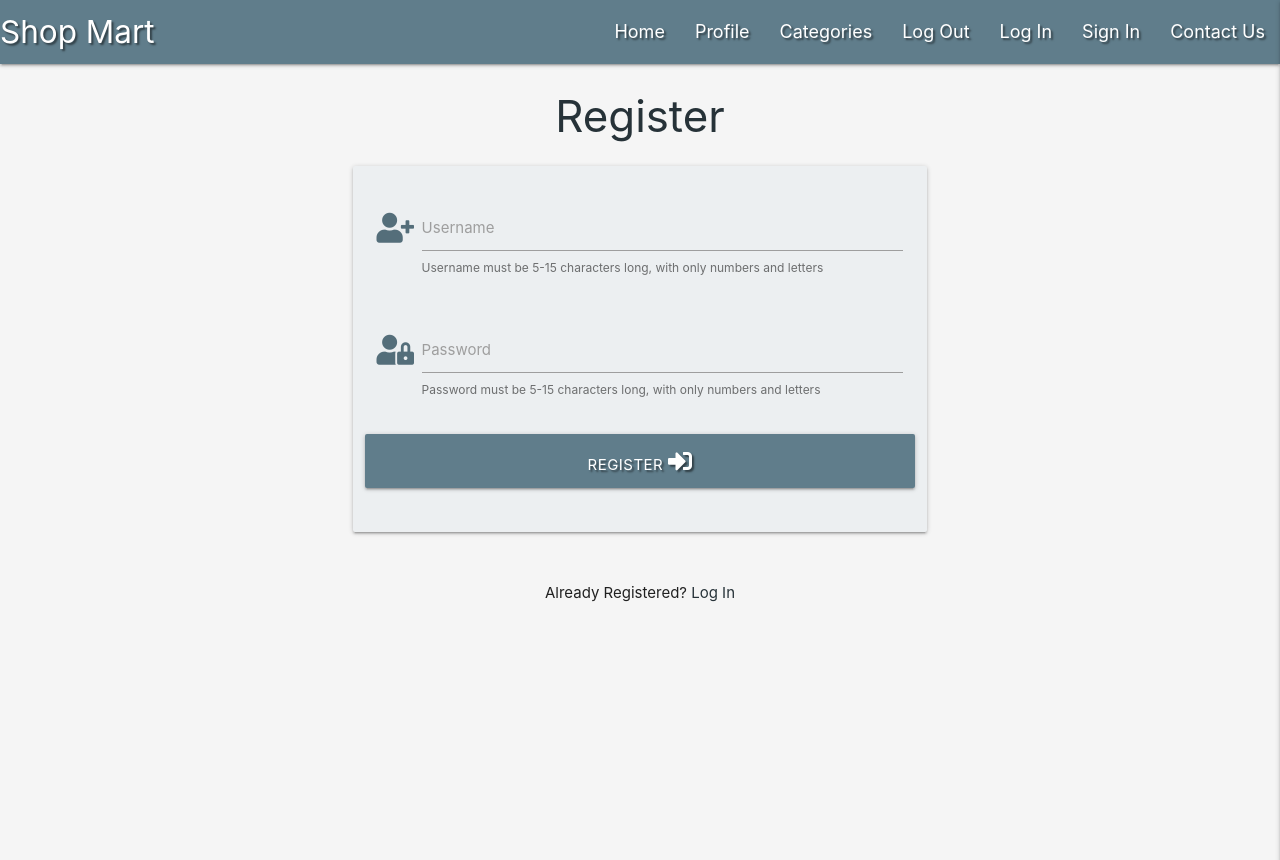
After one commit to vijusuren/MS3-shop_o_shop, a Flask app: page /register in a window 1280 px wide. The commit adds this page. Shown: the top 860 px of the page. Run offline with Flask 2, Linux system fonts and the light colour scheme; some libraries are stand-ins or nearby versions.

Commit message:
Add Register functionality

```diff
--- a/app.py
+++ b/app.py
@@ -4,6 +4,7 @@ from flask import (
     redirect, request, session, url_for)
 from flask_pymongo import PyMongo
 from bson.objectid import ObjectId
+from werkzeug.security import generate_password_hash, check_password_hash
 if os.path.exists("env.py"):
     import env
 
@@ -24,6 +25,31 @@ def get_ads():
     return render_template("ads_details.html", ads_details=ads_details)
 
 
+@app.route("/register", methods=["GET", "POST"])
+def register():
+    if request.method == "POST":
+        # check if username already exists in db
+        existing_user = mongo.db.users.find_one(
+            {"username": request.form.get("username").lower()})
+
+        if existing_user:
+            flash("Username already exists")
+            return redirect(url_for("register"))
+
+        register = {
+            "username": request.form.get("username").lower(),
+            "password": generate_password_hash(request.form.get("password"))
+        }
+        mongo.db.users.insert_one(register)
+
+        # put the new user into 'session' cookie
+        session["user"] = request.form.get("username").lower()
+        flash("Registration Successful!")
+        return redirect(url_for("profile", username=session["user"]))
+
+    return render_template("register.html")
+
+
 if __name__ == "__main__":
     app.run(host=os.environ.get("IP"),
             port=int(os.environ.get("PORT")),
--- a/static/css/style.css
+++ b/static/css/style.css
@@ -3,7 +3,8 @@
 }
 
 body{
-    background-color: #eceff1;
+    background-color:whitesmoke;
+
 }
 
 /*------------------------------------------------navbar*/
--- a/templates/ads_details.html
+++ b/templates/ads_details.html
@@ -7,10 +7,10 @@
             <div class="row">
                 <div class="col s12 m8 offset-m2">
                     <div class=" welcome">
-                        <h4 class="center-align black-text text-shadow ">
+                        <h4 class="center-align black-text ">
                             Welcome to Online Shopping
                         </h4>
-                        <p class="center-align text-shadow">
+                        <p class="center-align">
                             There's nothing better than online shopping made Easy! <br>
                             <em>Keep calm and Shop Online</em>
                         </p>
--- a/templates/base.html
+++ b/templates/base.html
@@ -5,6 +5,10 @@
     <meta charset="UTF-8">
     <meta name="viewport" content="width=device-width, initial-scale=1.0">
     <meta name="description" content="Online web shop">
+
+    <!--favicon-->
+    <link rel="icon" href="https://www.google.com/url?sa=i&url=http%3A%2F%2Fusshoppingmart.com%2F&psig=AOvVaw3rE9RiHoHotqNcFSWLPjiK&ust=1621663621684000&source=images&cd=vfe&ved=0CAIQjRxqFwoTCNDmjPaN2vACFQAAAAAdAAAAABAD" type="image/icon type">
+
 
     <!--Font Awesome-->
     <link rel="stylesheet" href="https://cdnjs.cloudflare.com/ajax/libs/font-awesome/5.15.3/css/all.min.css"
@@ -34,7 +38,7 @@
 					<li><a href="#">Categories</a></li>
 					<li><a href="#">Log Out</a></li>
 					<li><a href="#">Log In</a></li>
-					<li><a href="#">Sign In</a></li>
+					<li><a href="{{ url_for('register') }}">Sign In</a></li>
                     <li><a href="#">Contact Us</a></li>
 				</ul>
 			</div>
@@ -48,7 +52,7 @@
             <li><a href="#">Categories</a></li>
             <li><a href="#">Log Out</a></li>
             <li><a href="#">Log In</a></li>
-            <li><a href="#">Sign In</a></li>
+            <li><a href="{{ url_for('register') }}">Sign In</a></li>
             <li><a href="#">Contact Us</a></li>
 		</ul>
 	</header>
--- /dev/null
+++ b/templates/register.html
@@ -0,0 +1,56 @@
+{% extends "base.html" %}
+{% block content %}
+
+    <h3 class="center-align blue-grey-text text-darken-4">Register</h3>
+
+    <div class="container">
+        <div class="row">
+            <form class="col s12 m8 offset-m2" method="POST" action="{{ url_for('register') }}">
+                <div class="card-panel blue-grey lighten-5">
+                    <!--username-->
+                    <div class="row">
+                        <div class="input-field col s12">
+                            <i class="fas fa-user-plus prefix blue-grey-text text-darken-1"></i>
+                            <input id="username" name="username" type="text" minlength="5"
+                                maxlength="15" pattern="^[a-zA-Z0-9]{5,15}$" class="validate" required>
+                            <label for="username">Username</label>
+                            <span class="helper-text" data-error="Username must be 5-15 characters long, with only numbers and letters"
+                                data-success="Looks good!">
+                                    Username must be 5-15 characters long, with only numbers and letters
+                            </span>
+                        </div>
+                    </div>
+                    <!--password-->
+                    <div class="row">
+                        <div class="input-field col s12">
+                            <i class="fas fa-user-lock prefix blue-grey-text text-darken-1"></i>
+                            <input id="password" name="password" type="password" minlength="5"
+                                maxlength="15" pattern="^[a-zA-Z0-9]{5,15}$" class="validate" required>
+                            <label for="password">Password</label>
+                             <span class="helper-text" data-error="Password must be 5-15 characters long, with only numbers and letters"
+                                data-success="Looks good!">
+                                    Password must be 5-15 characters long, with only numbers and letters
+                            </span>
+                        </div>
+                    </div>
+                    <!--register-->
+                    <div class="row">
+                        <button type="submit" class="col s12 btn-large blue-grey text-shadow">
+                            Register <i class="fas fa-sign-in-alt"></i>
+                        </button>
+                    </div>
+                </div>
+            </form>
+        </div>
+    </div>
+
+    <div class="row">
+        <div class="col s12">
+            <p class="center-align">
+                Already Registered?
+                <a href="#" class="blue-grey-text text-darken-4">Log In</a>
+            </p>
+        </div>
+    </div>
+
+{% endblock %}
```
